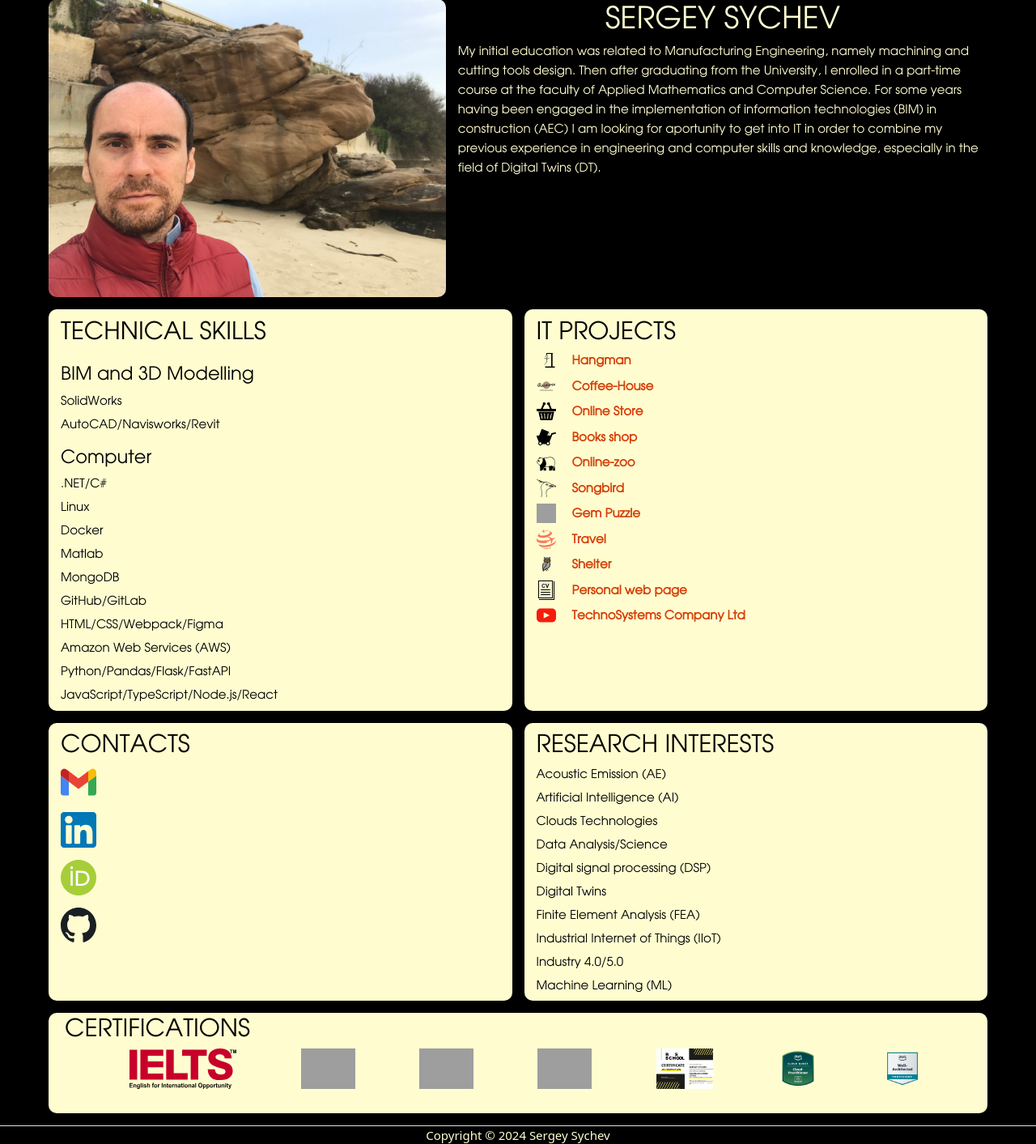
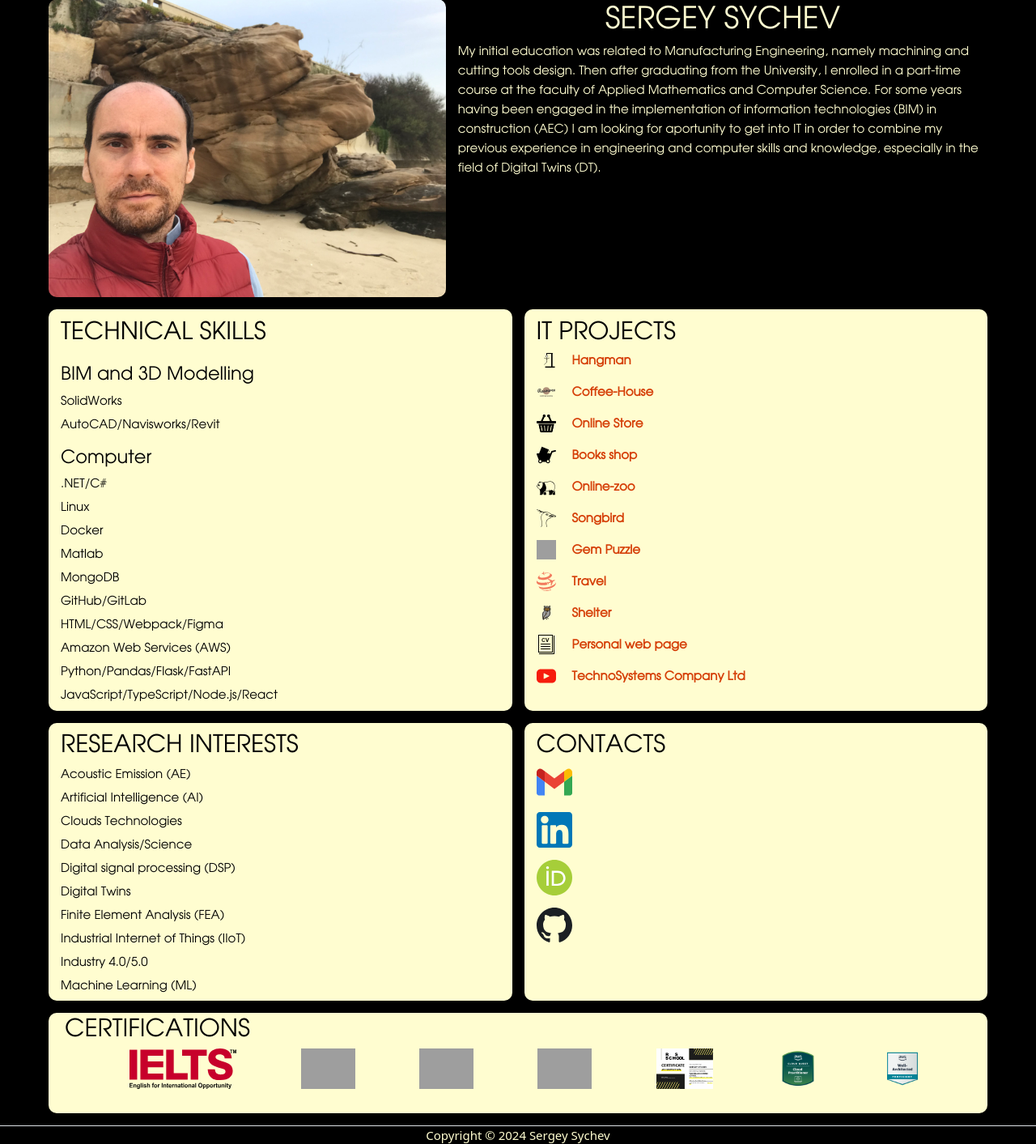
Before and after one commit to sesychev/flask, a Flask app: page / in a window 1280 px wide. Shown: the part 60-1473 px from the top of the page at 81% size. Run offline with Flask 3, Linux system fonts and the light colour scheme; some libraries are stand-ins or nearby versions; grey boxes are pictures that could not be loaded.

Commit message:
feat: replace blocks

```diff
--- a/static/css/style.css
+++ b/static/css/style.css
@@ -222,7 +222,7 @@ footer {
   display: grid;
   grid-template-areas:
     "skills projects"
-    "contacts interest"
+    "interest contacts"
     "certs certs";
   grid-template-columns: 1fr 1fr;
   grid-template-rows: auto auto;
@@ -324,7 +324,7 @@ footer {
 .ul-projects {
   display: flex;
   flex-direction: column;
-  row-gap: .5rem;
+  row-gap: 1rem;
 }
 
 .ul-projects li a {
```
Also changed, not shown: static/data/users.json (+1 -1 lines).
